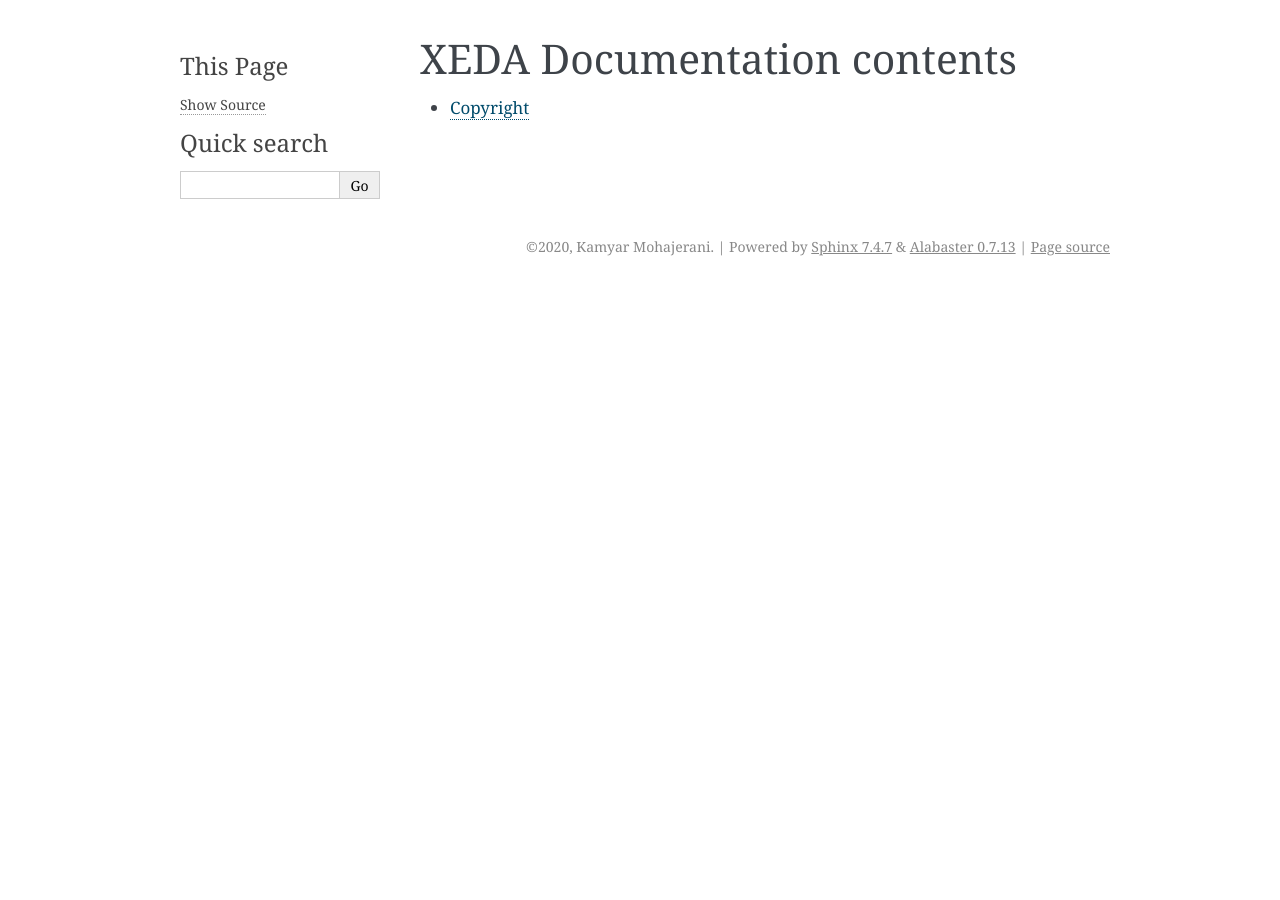
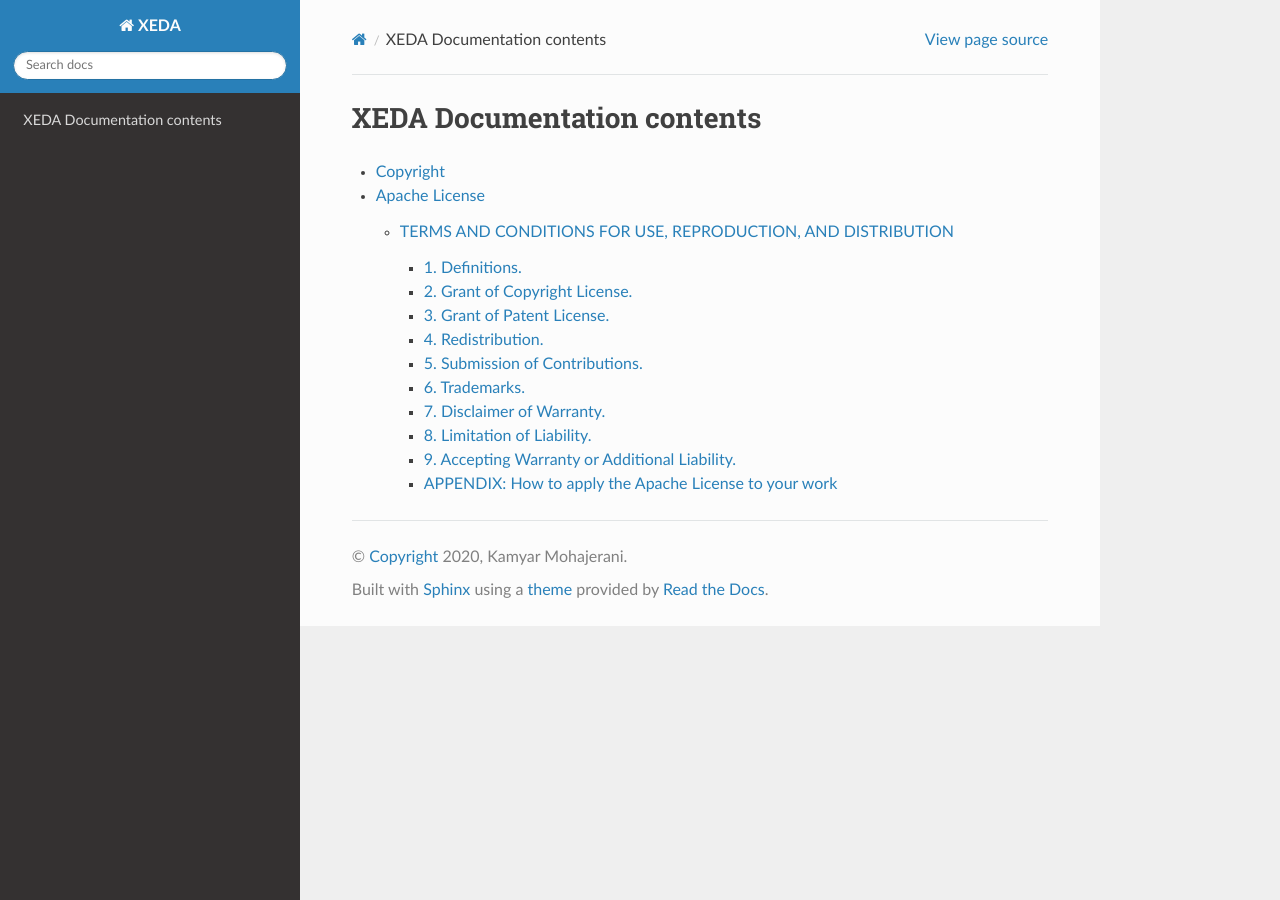
Before and after one commit to XedaHQ/xeda, a Sphinx documentation site: the page built from docs/contents.rst, in a window 1280 px wide. Built offline with Sphinx 7.4.7 and the Read the Docs theme 2.0.0, drawn with Linux system fonts in a browser that asks for light colours; some of the changed lines change nothing that is shown.

Commit message:
trying readthedocs

```diff
--- a/docs/conf.py
+++ b/docs/conf.py
@@ -27,7 +27,7 @@
 # Add any Sphinx extension module names here, as strings. They can be
 # extensions coming with Sphinx (named 'sphinx.ext.*') or your custom
 # ones.
-extensions = ['recommonmark']
+extensions = ['recommonmark', 'sphinx_rtd_theme']
 
 # Add any paths that contain templates here, relative to this directory.
 templates_path = ['_templates']
@@ -43,7 +43,7 @@
 # The theme to use for HTML and HTML Help pages.  See the documentation for
 # a list of builtin themes.
 #
-html_theme = 'alabaster'
+html_theme = 'sphinx_rtd_theme'
 
 # Add any paths that contain custom static files (such as style sheets) here,
 # relative to this directory. They are copied after the builtin static files,
--- a/docs/license.rst
+++ b/docs/license.rst
@@ -0,0 +1,212 @@
+==============
+Apache License
+==============
+
+:Version: 2.0
+:Date: January 2004
+:URL: http://www.apache.org/licenses/
+
+------------------------------------------------------------
+TERMS AND CONDITIONS FOR USE, REPRODUCTION, AND DISTRIBUTION
+------------------------------------------------------------
+
+1. Definitions.
+---------------
+
+**"License"** shall mean the terms and conditions for use, reproduction, and
+distribution as defined by Sections 1 through 9 of this document.
+
+**"Licensor"** shall mean the copyright owner or entity authorized by the
+copyright owner that is granting the License.
+
+**"Legal Entity"** shall mean the union of the acting entity and all other
+entities that control, are controlled by, or are under common control with that
+entity.  For the purposes of this definition, "control" means *(i)* the power,
+direct or indirect, to cause the direction or management of such entity,
+whether by contract or otherwise, or *(ii)* ownership of fifty percent (50%) or
+more of the outstanding shares, or *(iii)* beneficial ownership of such entity.
+
+**"You"** (or **"Your"**) shall mean an individual or Legal Entity exercising
+permissions granted by this License.
+
+**"Source"** form shall mean the preferred form for making modifications,
+including but not limited to software source code, documentation source, and
+configuration files.
+
+**"Object"** form shall mean any form resulting from mechanical transformation
+or translation of a Source form, including but not limited to compiled object
+code, generated documentation, and conversions to other media types.
+
+**"Work"** shall mean the work of authorship, whether in Source or Object form,
+made available under the License, as indicated by a copyright notice that is
+included in or attached to the work (an example is provided in the Appendix
+below).
+
+**"Derivative Works"** shall mean any work, whether in Source or Object form,
+that is based on (or derived from) the Work and for which the editorial
+revisions, annotations, elaborations, or other modifications represent, as a
+whole, an original work of authorship. For the purposes of this License,
+Derivative Works shall not include works that remain separable from, or merely
+link (or bind by name) to the interfaces of, the Work and Derivative Works
+thereof.
+
+**"Contribution"** shall mean any work of authorship, including the original
+version of the Work and any modifications or additions to that Work or
+Derivative Works thereof, that is intentionally submitted to Licensor for
+inclusion in the Work by the copyright owner or by an individual or Legal
+Entity authorized to submit on behalf of the copyright owner. For the purposes
+of this definition, "submitted" means any form of electronic, verbal, or
+written communication sent to the Licensor or its representatives, including
+but not limited to communication on electronic mailing lists, source code
+control systems, and issue tracking systems that are managed by, or on behalf
+of, the Licensor for the purpose of discussing and improving the Work, but
+excluding communication that is conspicuously marked or otherwise designated in
+writing by the copyright owner as "Not a Contribution."
+
+**"Contributor"** shall mean Licensor and any individual or Legal Entity on
+behalf of whom a Contribution has been received by Licensor and subsequently
+incorporated within the Work.
+
+2. Grant of Copyright License.
+------------------------------
+
+Subject to the terms and conditions of this License, each Contributor hereby
+grants to You a perpetual, worldwide, non-exclusive, no-charge, royalty-free,
+irrevocable copyright license to reproduce, prepare Derivative Works of,
+publicly display, publicly perform, sublicense, and distribute the Work and
+such Derivative Works in Source or Object form.
+
+3. Grant of Patent License.
+---------------------------
+
+Subject to the terms and conditions of this License, each Contributor hereby
+grants to You a perpetual, worldwide, non-exclusive, no-charge, royalty-free,
+irrevocable (except as stated in this section) patent license to make, have
+made, use, offer to sell, sell, import, and otherwise transfer the Work, where
+such license applies only to those patent claims licensable by such Contributor
+that are necessarily infringed by their Contribution(s) alone or by combination
+of their Contribution(s) with the Work to which such Contribution(s) was
+submitted. If You institute patent litigation against any entity (including a
+cross-claim or counterclaim in a lawsuit) alleging that the Work or a
+Contribution incorporated within the Work constitutes direct or contributory
+patent infringement, then any patent licenses granted to You under this License
+for that Work shall terminate as of the date such litigation is filed.
+
+4. Redistribution.
+------------------
+
+You may reproduce and distribute copies of the Work or Derivative Works thereof
+in any medium, with or without modifications, and in Source or Object form,
+provided that You meet the following conditions:
+
+- You must give any other recipients of the Work or Derivative Works a copy of
+  this License; and
+
+- You must cause any modified files to carry prominent notices stating that You
+  changed the files; and
+
+- You must retain, in the Source form of any Derivative Works that You
+  distribute, all copyright, patent, trademark, and attribution notices from
+  the Source form of the Work, excluding those notices that do not pertain to
+  any part of the Derivative Works; and
+
+- If the Work includes a ``"NOTICE"`` text file as part of its distribution,
+  then any Derivative Works that You distribute must include a readable copy of
+  the attribution notices contained within such ``NOTICE`` file, excluding
+  those notices that do not pertain to any part of the Derivative Works, in at
+  least one of the following places: within a ``NOTICE`` text file distributed
+  as part of the Derivative Works; within the Source form or documentation, if
+  provided along with the Derivative Works; or, within a display generated by
+  the Derivative Works, if and wherever such third-party notices normally
+  appear. The contents of the ``NOTICE`` file are for informational purposes
+  only and do not modify the License. You may add Your own attribution notices
+  within Derivative Works that You distribute, alongside or as an addendum to
+  the ``NOTICE`` text from the Work, provided that such additional attribution
+  notices cannot be construed as modifying the License. You may add Your own
+  copyright statement to Your modifications and may provide additional or
+  different license terms and conditions for use, reproduction, or distribution
+  of Your modifications, or for any such Derivative Works as a whole, provided
+  Your use, reproduction, and distribution of the Work otherwise complies with
+  the conditions stated in this License.
+
+5. Submission of Contributions.
+-------------------------------
+
+Unless You explicitly state otherwise, any Contribution intentionally submitted
+for inclusion in the Work by You to the Licensor shall be under the terms and
+conditions of this License, without any additional terms or conditions.
+Notwithstanding the above, nothing herein shall supersede or modify the terms
+of any separate license agreement you may have executed with Licensor regarding
+such Contributions.
+
+6. Trademarks.
+--------------
+
+This License does not grant permission to use the trade names, trademarks,
+service marks, or product names of the Licensor, except as required for
+reasonable and customary use in describing the origin of the Work and
+reproducing the content of the ``NOTICE`` file.
+
+7. Disclaimer of Warranty.
+--------------------------
+
+Unless required by applicable law or agreed to in writing, Licensor provides
+the Work (and each Contributor provides its Contributions) on an **"AS IS"
+BASIS, WITHOUT WARRANTIES OR CONDITIONS OF ANY KIND**, either express or
+implied, including, without limitation, any warranties or conditions of
+**TITLE, NON-INFRINGEMENT, MERCHANTABILITY, or FITNESS FOR A PARTICULAR
+PURPOSE**. You are solely responsible for determining the appropriateness of
+using or redistributing the Work and assume any risks associated with Your
+exercise of permissions under this License.
+
+8. Limitation of Liability.
+---------------------------
+
+In no event and under no legal theory, whether in tort (including negligence),
+contract, or otherwise, unless required by applicable law (such as deliberate
+and grossly negligent acts) or agreed to in writing, shall any Contributor be
+liable to You for damages, including any direct, indirect, special, incidental,
+or consequential damages of any character arising as a result of this License
+or out of the use or inability to use the Work (including but not limited to
+damages for loss of goodwill, work stoppage, computer failure or malfunction,
+or any and all other commercial damages or losses), even if such Contributor
+has been advised of the possibility of such damages.
+
+9. Accepting Warranty or Additional Liability.
+----------------------------------------------
+
+While redistributing the Work or Derivative Works thereof, You may choose to
+offer, and charge a fee for, acceptance of support, warranty, indemnity, or
+other liability obligations and/or rights consistent with this License.
+However, in accepting such obligations, You may act only on Your own behalf and
+on Your sole responsibility, not on behalf of any other Contributor, and only
+if You agree to indemnify, defend, and hold each Contributor harmless for any
+liability incurred by, or claims asserted against, such Contributor by reason
+of your accepting any such warranty or additional liability.
+
+**END OF TERMS AND CONDITIONS**
+
+APPENDIX: How to apply the Apache License to your work
+------------------------------------------------------
+
+To apply the Apache License to your work, attach the following boilerplate
+notice, with the fields enclosed by brackets "[]" replaced with your own
+identifying information. (Don't include the brackets!) The text should be
+enclosed in the appropriate comment syntax for the file format. We also
+recommend that a file or class name and description of purpose be included on
+the same "printed page" as the copyright notice for easier identification within
+third-party archives. ::
+
+    Copyright [yyyy] [name of copyright owner]
+
+    Licensed under the Apache License, Version 2.0 (the "License");
+    you may not use this file except in compliance with the License.
+    You may obtain a copy of the License at
+
+        http://www.apache.org/licenses/LICENSE-2.0
+
+    Unless required by applicable law or agreed to in writing, software
+    distributed under the License is distributed on an "AS IS" BASIS,
+    WITHOUT WARRANTIES OR CONDITIONS OF ANY KIND, either express or implied.
+    See the License for the specific language governing permissions and
+    limitations under the License.
```
